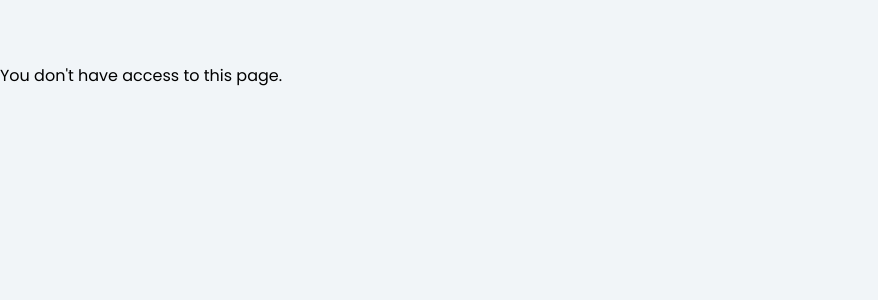
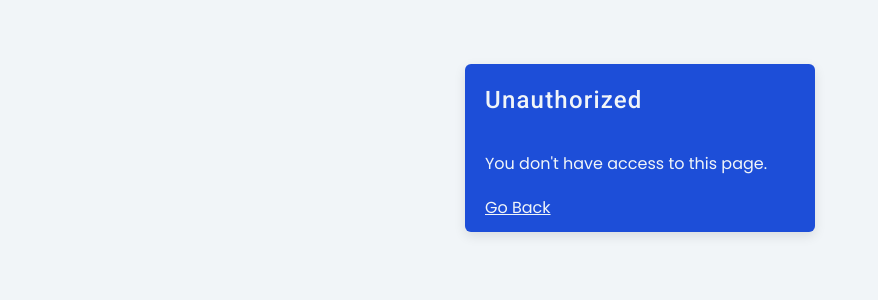
Before and after one commit to kawojue/user-registration, a React (Vite) app in the folder starter/: page /unauthorized in a window 1280 px wide. Shown: the top 300 px of the page, without its empty margins (0-878 px from the left). Built offline with nearby package versions, Linux system fonts and the light colour scheme.

Commit message:
add styles

```diff
--- a/starter/src/components/Unauthorized.tsx
+++ b/starter/src/components/Unauthorized.tsx
@@ -1,6 +1,19 @@
+import { useNavigate, NavigateFunction } from "react-router-dom"
+
 const Unauthorized: React.FC = () => {
+    const navigate: NavigateFunction = useNavigate()
+    const goBack = (): void => navigate(-1)
+
     return (
-        <p>You don't have access to this page.</p>
+        <section className="container">
+            <h3 className="section-h3 mb-9">
+                Unauthorized
+            </h3>
+            <p>You don't have access to this page.</p>
+            <button onClick={goBack} className="mt-5 underline">
+                Go Back
+            </button>
+        </section>
     )
 }
 
```
